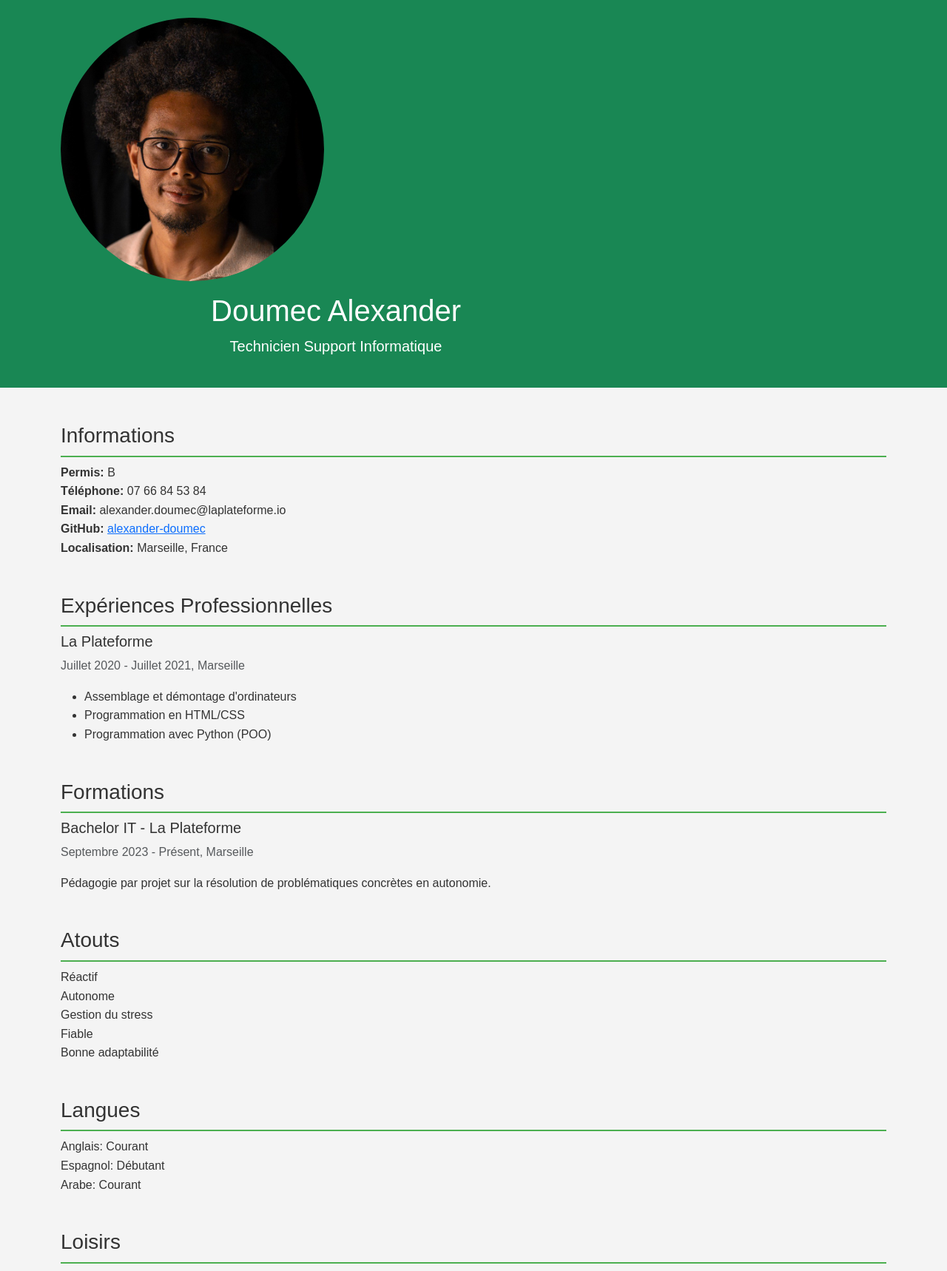
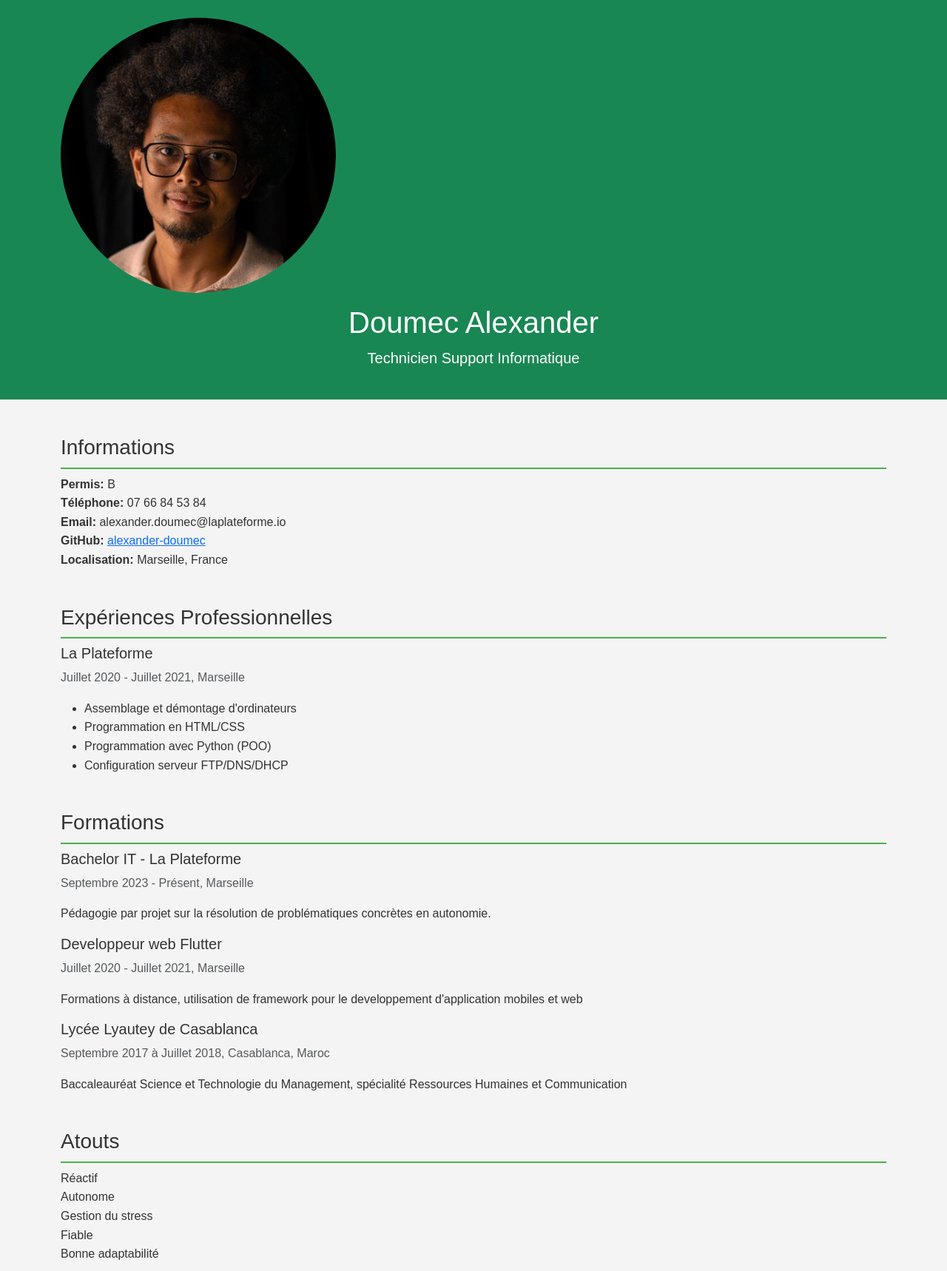
Before and after one commit to alexander-doumec/cv-, a PHP site: page / in a window 1280 px wide. Shown: the top 1718 px of the page at 74% size. Run offline with PHP 8.4, Linux system fonts and the light colour scheme.

Commit message:
update 2.1

```diff
--- a/Assets/Css/style.css
+++ b/Assets/Css/style.css
@@ -10,3 +10,15 @@ h2 {
     padding-bottom: 10px;
     margin-bottom: 20px;
 }
+
+.container {
+    display: block;
+
+}
+
+.subtitle {
+    display: flex;
+    flex-direction: column;
+
+
+}
--- a/index.php
+++ b/index.php
@@ -13,13 +13,13 @@
 <body>
     <header class="bg-success text-white text-center py-4">
         <div class="container">
-            <div class="row">
+            <div class="content">
                 <div class="col-md-4">
                     <img src="Assets/Picture/phot.jpg" alt="Photo de Doumec Alexander"
                         class="img-fluid rounded-circle mb-3">
                 </div>
                 <div class="content">
-                    <div class="col-md-8">
+                    <div class="subtitle">
                         <h1>Doumec Alexander</h1>
                         <p class="lead">Technicien Support Informatique</p>
                     </div>
@@ -50,7 +50,10 @@
                     <li>Assemblage et démontage d'ordinateurs</li>
                     <li>Programmation en HTML/CSS</li>
                     <li>Programmation avec Python (POO)</li>
+                    <li>Configuration serveur FTP/DNS/DHCP</li>
+
                 </ul>
+
             </div>
 
         </section>
@@ -61,6 +64,19 @@
                 <h3 class="h5">Bachelor IT - La Plateforme</h3>
                 <p class="text-muted">Septembre 2023 - Présent, Marseille</p>
                 <p>Pédagogie par projet sur la résolution de problématiques concrètes en autonomie.</p>
+            </div>
+            <div class="mb-3">
+                <h3 class="h5">Developpeur web Flutter</h3>
+                <p class="text-muted">Juillet 2020 - Juillet 2021, Marseille</p>
+                <p>Formations à distance, utilisation de framework pour le developpement d'application mobiles et web</p>
+
+
+                <div class="mb-3">
+                    <h3 class="h5">Lycée Lyautey de Casablanca</h3>
+                    <p class="text-muted">Septembre 2017 à Juillet 2018, Casablanca, Maroc</p>
+                    <p>Baccaleauréat Science et Technologie du Management, spécialité Ressources Humaines et Communication</p>
+                </div>
+
             </div>
 
         </section>
```
